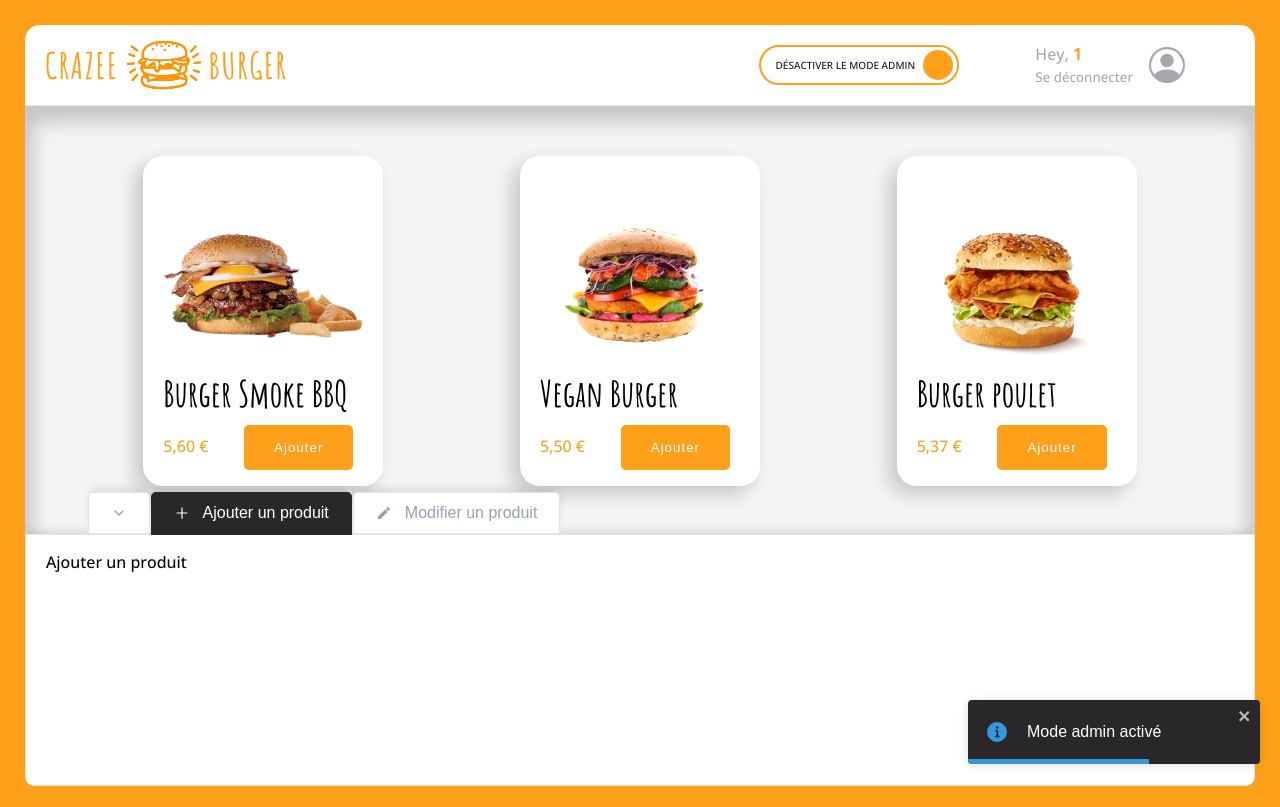
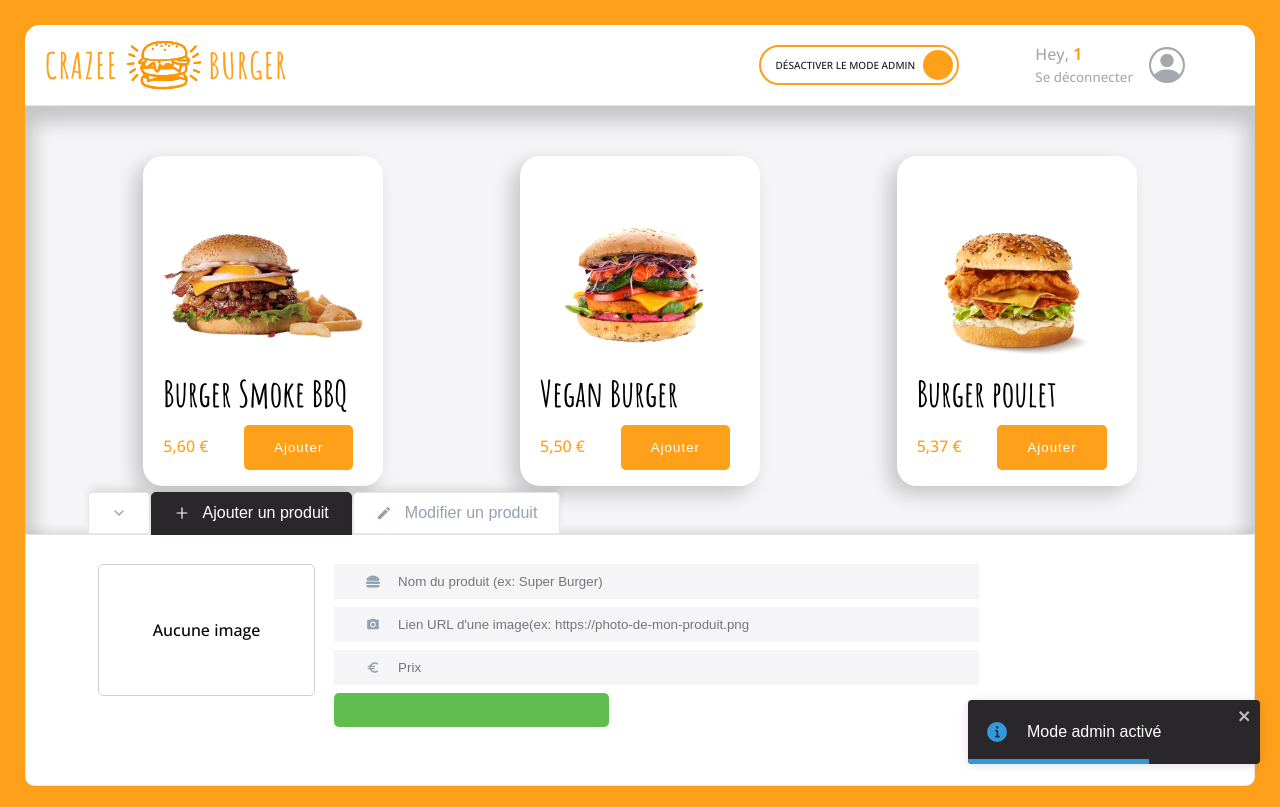
Before and after one commit to descartessainval/crazy-burger-cra, a React (Create React App) app: page /order/1 in a window 1280 px wide. Both pictures are taken after a click on the label 859 px from the left and 65 px from the top of the page. Built offline with nearby package versions, Linux system fonts and the light colour scheme; grey boxes are pictures that could not be loaded.

Commit message:
✅ F08: ADMIN PANEL > InputFiel > add InputField component

```diff
--- a/src/components/pages/order/main/Admin/AdminPanel.js
+++ b/src/components/pages/order/main/Admin/AdminPanel.js
@@ -1,18 +1,12 @@
 import React, { useContext } from 'react'
 import { styled } from 'styled-components'
 import { theme } from '../../../../../themes'
-import OrderContext from '../../../../../context/OrderContext'
-import { getTabSelected, tabsConfig } from './tabConfig'
+import InputField from '../../../../reusable-ui/InputField'
 
 const AdminPanel = () => {
-  const {currentTabSelected } = useContext(OrderContext)
-
-    const tabs = tabsConfig;
-    const tabSelected = getTabSelected(tabs, currentTabSelected)
-
     return (
         <AdminPanelStyled>
-            <p>{tabSelected && tabSelected.label}</p>
+            <InputField />
         </AdminPanelStyled>
     )
 }
--- /dev/null
+++ b/src/components/reusable-ui/InputField.js
@@ -0,0 +1,159 @@
+import React, { useContext, useState } from 'react'
+import styled from 'styled-components'
+import TextInput from './TextInput'
+import PrimaryButton from './PrimaryButton'
+import OrderContext from '../../context/OrderContext';
+import { getTabSelected, tabsConfig } from '../pages/order/main/Admin/tabConfig';
+import { FaHamburger } from "react-icons/fa";
+import { MdPhotoCamera } from "react-icons/md";
+import { MdEuroSymbol } from "react-icons/md";
+import { CiCircleCheck } from "react-icons/ci";
+
+
+const InputField = () => {
+    const { currentTabSelected } = useContext(OrderContext)
+    const [inputField, setInputField] = useState('');
+    const [isImg, setIsImg] = useState(false);
+
+    const tabs = tabsConfig;
+    const tabSelected = getTabSelected(tabs, currentTabSelected)
+
+    const handleChange = (e) => {
+        setInputField(e.target.value);
+    }
+
+    const isImgPresent = (e) => {
+        if(e.target.src != null){
+            setIsImg(true);
+        }
+
+
+    }
+
+    return (
+        <FormTabStyled>
+            <div className="container_fields">
+                <div className="img_preview">
+                    {isImg == false ? <p>Aucune image</p> : <img src="" alt="" />}
+                </div>
+                <div className='form_right'>
+                    <div className="input-field">
+
+                        <TextInput handleChange={handleChange}
+                            placeholder={"Nom du produit (ex: Super Burger)"}
+                            type={"text"}
+                            Icon={<FaHamburger className='icon' />}
+                            className={'input_panel'}
+                        />
+
+                        <TextInput handleChange={handleChange}
+                            placeholder={"Lien URL d\'une image(ex: https://photo-de-mon-produit.png"}
+                            type={"text"}
+                            Icon={<MdPhotoCamera className='icon' />}
+                            className={'input_panel'}
+
+                        />
+
+                        <TextInput handleChange={handleChange}
+                            placeholder={'Prix'}
+                            type={"text"}
+                            Icon={<MdEuroSymbol className='icon' />}
+                            className={'input_panel'}
+                        />
+
+                    </div>
+                    <div className='submit-side '>
+                        <PrimaryButton label={tabSelected && tabSelected.labelForm} className={'btn-form'} />
+                        {/* <div className='success-logo' >
+                            <CiCircleCheck  />
+                            <p>Ajouté avec succès</p>
+                        </div> */}
+                    </div>
+                </div>
+            </div>
+        </FormTabStyled>
+    )
+}
+
+const FormTabStyled = styled.form`
+
+.container_fields{
+    display: grid;
+    grid-template-columns: 1fr 3fr;
+    margin: 1.8rem 8rem 2rem 4.5rem;
+    height: 160.19px;
+    width:880.59px;
+
+    .img_preview{
+        border: 1px solid #d0d0d3;
+        width: 215.14px;
+        height: 130px;
+        border-radius: 5px;
+
+        display: flex;
+        justify-content: center;
+        align-items: center;
+    }
+
+    .form_right{
+        margin-left: 1rem;
+        .btn-form{
+            background: #60BD4F;
+            border: none;
+            height: 34.05px;
+            width: 275.25px;
+        }
+    }
+
+    .input-field {
+
+        .input_panel{
+            padding: 0;
+            margin-bottom: 8px ;
+            display: flex;
+            background: #F5F5F7;
+            padding-left: 2rem;
+            justify-content: center;
+            align-items: center;
+
+            input {
+                padding: 10px;
+                width: 100%;
+                border: 0;
+                background: #F5F5F7;
+            }
+        }
+    }
+
+    .btn-form{
+        color: whitesmoke;
+    }
+
+    .btn-form:hover{
+        color: #60BD4F;
+        background: white;
+        border: #60BD4F solid 1px;
+    }
+.submit-side{
+    display: flex;
+
+    .success-logo{
+        color: #60BD4F;
+        margin-left: 2rem;
+        display: flex;
+        align-items: center;
+
+        & p{
+            margin: 0;
+            padding: 0 5px;
+        }
+    }
+}
+
+}
+
+
+
+`
+
+export default InputField
--- a/src/components/reusable-ui/Tab.js
+++ b/src/components/reusable-ui/Tab.js
@@ -3,7 +3,7 @@ import { styled } from 'styled-components';
 import { theme } from '../../themes';
 
 
-const Tab = ({label, Icon, onClick, className}) => {
+const  Tab = ({label, Icon, onClick, className}) => {
   return (
     <TabStyled onClick={onClick} className={className}>
         <div className='icon'>{Icon}</div>
@@ -15,7 +15,6 @@ const Tab = ({label, Icon, onClick, className}) => {
 const TabStyled = styled.button`
   height: 43px;
   padding: 0 22px;
-
 
   display: flex;
   justify-content: center;
```
